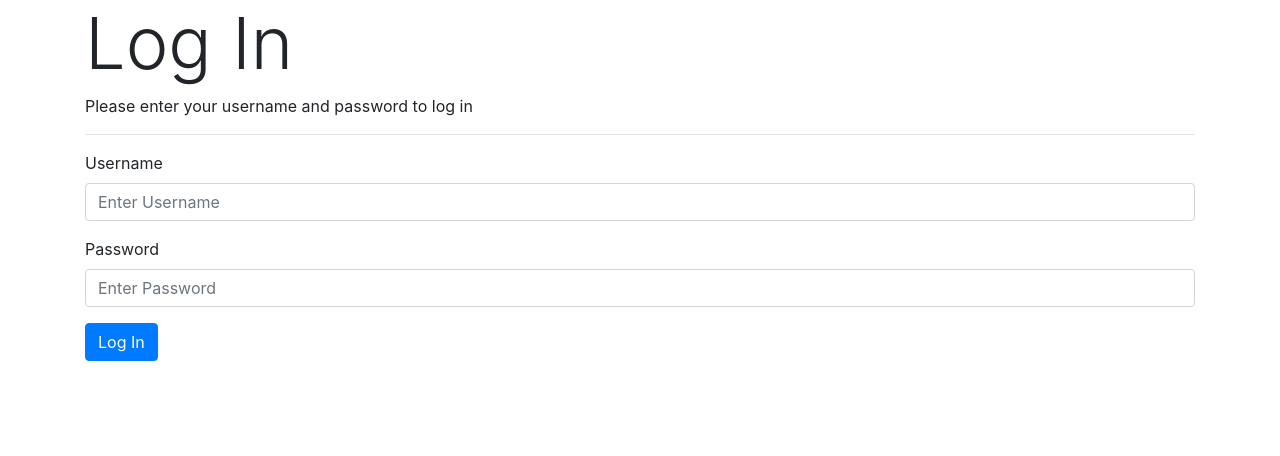
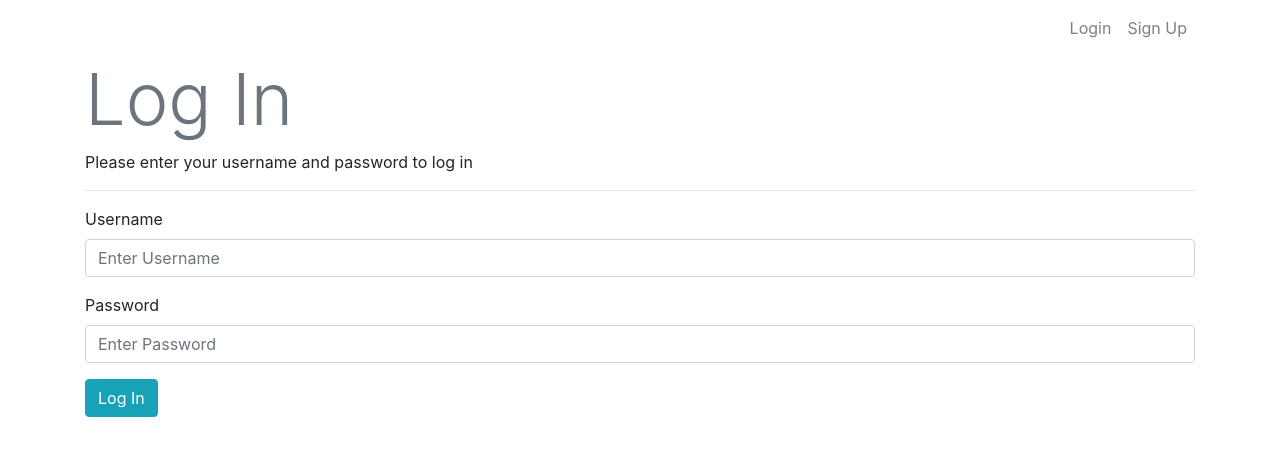
Before and after one commit to MukaiC/Books-Hon, a Flask app: page /login in a window 1280 px wide. Shown: the top 456 px of the page. Run offline with Flask 2, Linux system fonts and the light colour scheme; some libraries are stand-ins or nearby versions.

Commit message:
Added navbar with login and sign up links

```diff
--- a/templates/layout.html
+++ b/templates/layout.html
@@ -15,8 +15,22 @@
     {% endif %}
   </head>
   <body>
+    <header class="site-header">
+      <nav class="navbar navbar-expand-lg navbar-light">
         <div class="container">
+          <button class="navbar-toggler" type="button" data-toggle="collapse" data-target="#navbarNavAltMarkup" aria-controls="navbarNavAltMarkup" aria-expanded="false" aria-label="Toggle navigation">
+            <span class="navbar-toggler-icon"></span>
+          </button>
+          <div class="navbar-nav ml-auto">
+            <a class="nav-item nav-link" href="{{ url_for('login') }}">Login</a>
+            <a class="nav-item nav-link" href="{{ url_for('register') }}">Sign Up</a>
+          </div>
+        </div>
+      </nav>
+    </header>
 
+    <main role=main class="container">
+      <div >
         {% with messages = get_flashed_messages(with_categories=true) %}
           {% if messages %}
             {% for category, message in messages %}
@@ -26,12 +40,13 @@
             {% endfor %}
           {% endif %}
         {% endwith %}
+      </div>
 
-    <h1 class="display-3">{% block heading %}{% endblock %}</h1>
+      <h1 class="display-3 text-secondary">{% block heading %}{% endblock %}</h1>
       {% block content %}
       {% endblock %}
 
-    </div>
+    </main>
     <!-- Optional JavaScript -->
     <!-- jQuery first, then Popper.js, then Bootstrap JS -->
     <script src="https://code.jquery.com/jquery-3.4.1.slim.min.js" integrity="sha384-J6qa4849blE2+poT4WnyKhv5vZF5SrPo0iEjwBvKU7imGFAV0wwj1yYfoRSJoZ+n" crossorigin="anonymous"></script>
--- a/templates/login.html
+++ b/templates/login.html
@@ -18,7 +18,7 @@ Log In
       <label for="exampleInputPassword1">Password</label>
       <input type="password" class="form-control" placeholder="Enter Password" name="password" id="exampleInputPassword1" required>
     </div>
-    <button type="submit" class="btn btn-primary">Log In</button>
+    <button type="submit" class="btn btn-info">Log In</button>
   </form>
 
 {% endblock %}
--- a/templates/register.html
+++ b/templates/register.html
@@ -25,7 +25,7 @@ Register
       <label for="exampleInputPassword2">Confirm Password</label>
       <input type="password" class="form-control" placeholder="Confirm Password" name="confirm_password" id="exampleInputPassword2" required>
     </div>
-    <button type="submit" class="btn btn-primary">Sign Up</button>
+    <button type="submit" class="btn btn-info">Sign Up</button>
   </form>
 
 {% endblock %}
```
Lines whose indentation alone changed are shown as unchanged.
